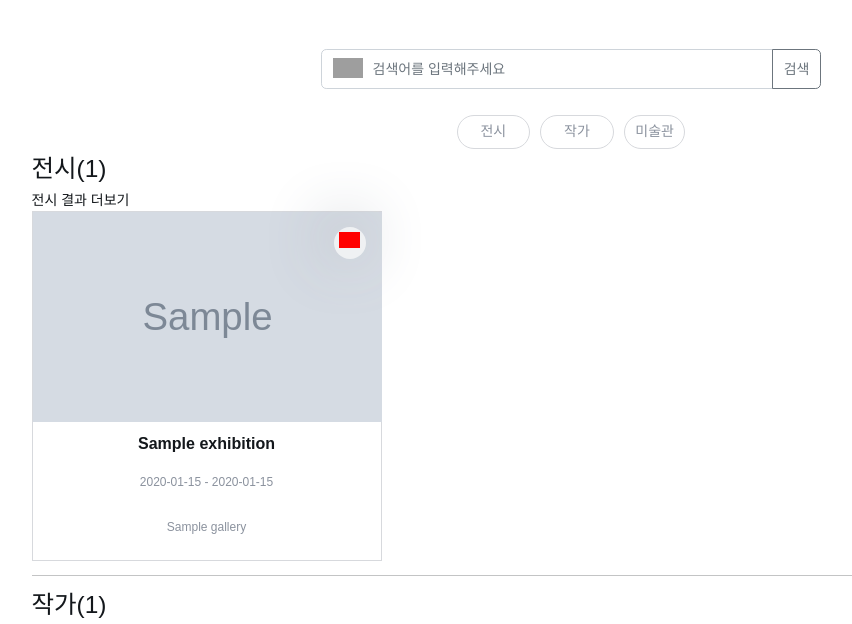
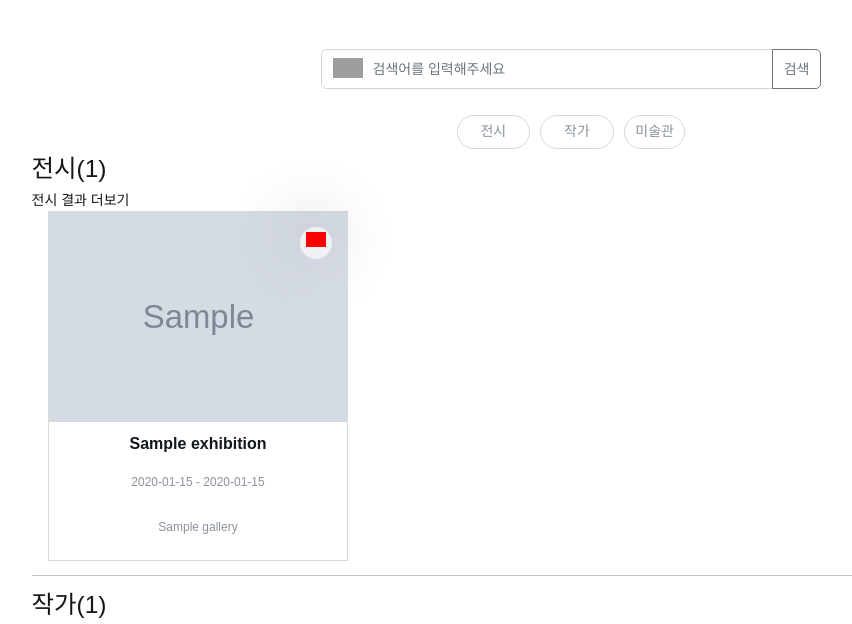
Before and after one commit to today-exhibition/today-exhibition, a Flask app: page /search in a window 1280 px wide. Shown: the part 75-699 px from the top of the page, without its empty margins (69-921 px from the left). Run offline with Flask 3, Linux system fonts and the light colour scheme; tables that the repository leaves empty hold one stand-in row (values such as "Sample post"); grey boxes marked "Sample" are stand-in pictures; some libraries are stand-ins or nearby versions; some web fonts are replaced; grey boxes are pictures that could not be loaded.

Commit message:
Design: 전시 카드 폭 수정 #18

```diff
--- a/static/css/components/exhibition-card.css
+++ b/static/css/components/exhibition-card.css
@@ -7,14 +7,14 @@
 
 .exhibition-card {
   position: relative;
-  width: 350px;
+  width: 300px;
   height: 350px;
   border: 1px solid var(--border);
 }
 
 .exhibition-card-img {
   display: block;
-  width: 349px;
+  width: 299px;
   height: 210px;
   object-fit: cover;
   margin: 0 auto;
```
